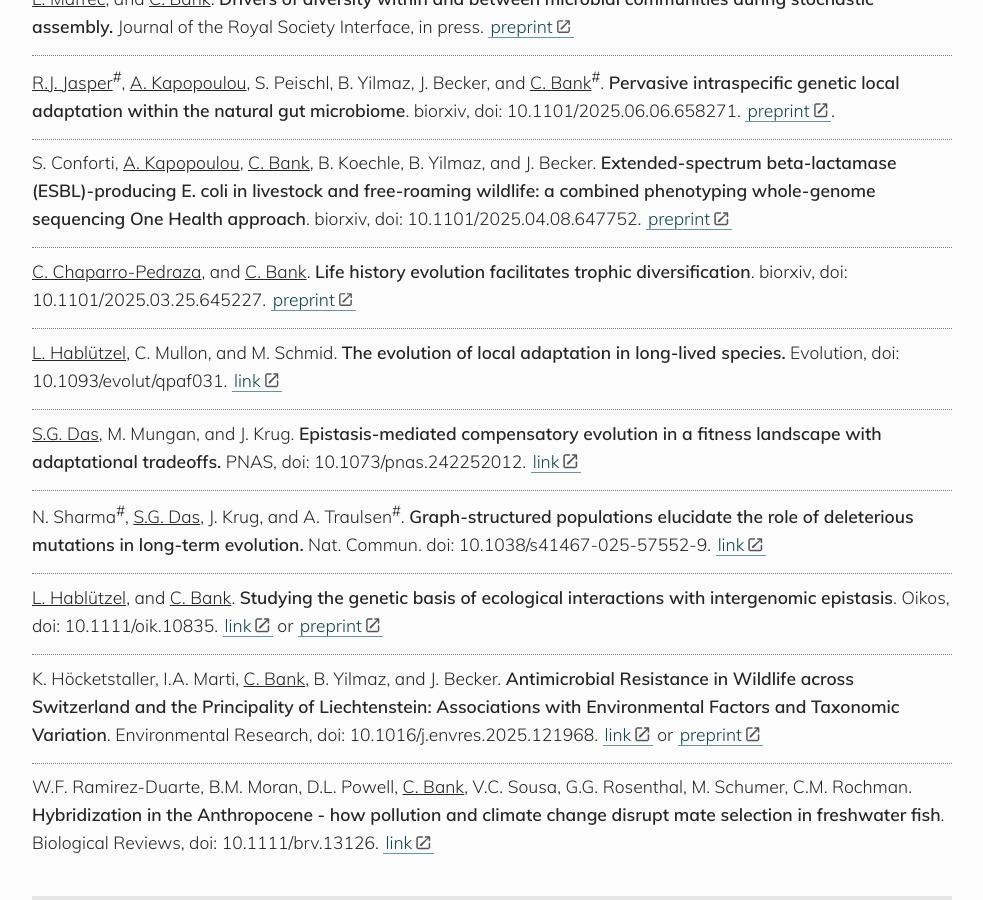
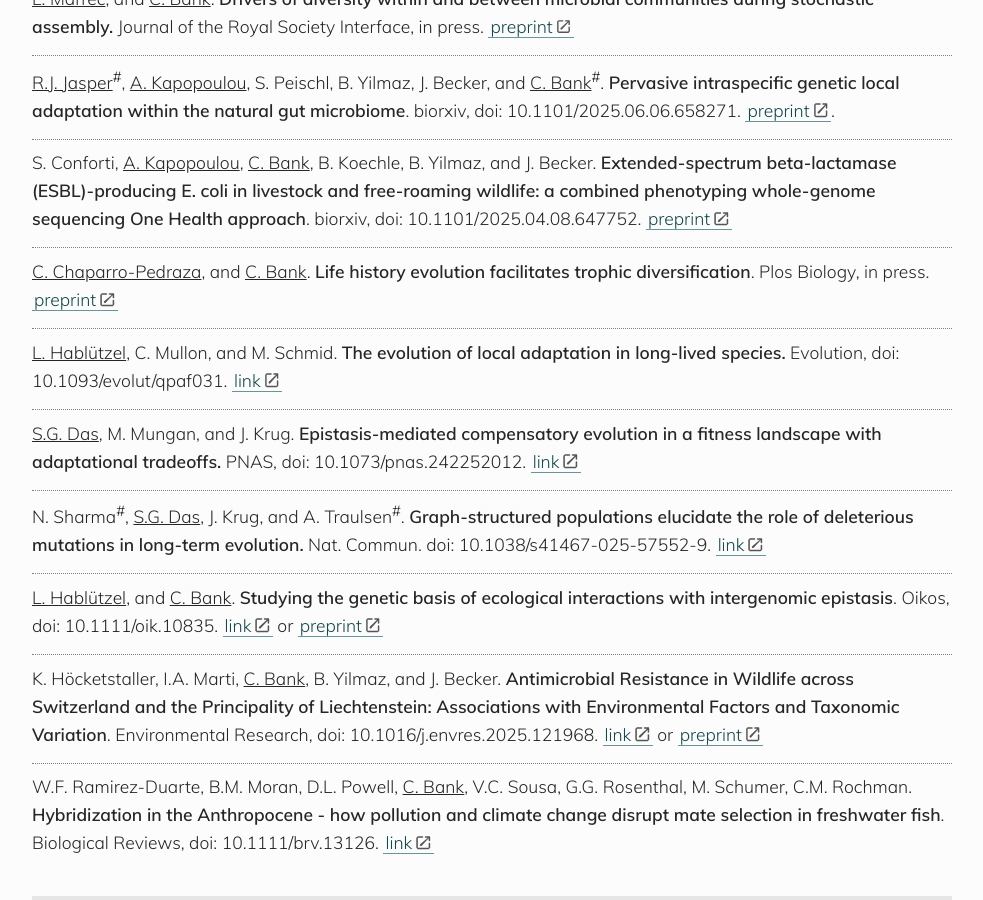
Before and after one commit to banklab/banklab.github.io, a Jekyll site: the page built from publications.md, in a window 1280 px wide and 900 px high, scrolled down 692 px. Shown: the whole window, without its empty margins (148-1131 px from the left). Built offline with Jekyll 4.4.1, drawn with Linux system fonts in a browser that asks for light colours; some web fonts are replaced.

Commit message:
Update publications.md
Paper accepted

```diff
--- a/publications.md
+++ b/publications.md
@@ -27,7 +27,7 @@ https://kramdown.gettalong.org/syntax.html#html-blocks
 
 S. Conforti, <u>A. Kapopoulou</u>, <u>C. Bank</u>, B. Koechle, B. Yilmaz, and J. Becker. **Extended-spectrum beta-lactamase (ESBL)-producing E. coli in livestock and free-roaming wildlife: a combined phenotyping whole-genome sequencing One Health approach**. biorxiv, doi: 10.1101/2025.04.08.647752. [preprint](https://www.biorxiv.org/content/10.1101/2025.04.08.647752v1)
 
-<u>C. Chaparro-Pedraza</u>, and <u>C. Bank</u>. **Life history evolution facilitates trophic diversification**. biorxiv, doi: 10.1101/2025.03.25.645227. [preprint](https://www.biorxiv.org/content/10.1101/2025.03.25.645227v1)
+<u>C. Chaparro-Pedraza</u>, and <u>C. Bank</u>. **Life history evolution facilitates trophic diversification**. Plos Biology, in press. [preprint](https://www.biorxiv.org/content/10.1101/2025.03.25.645227v1)
 
 <u>L. Hablützel</u>, C. Mullon, and M. Schmid. **The evolution of local adaptation in long-lived species.** Evolution, doi: 10.1093/evolut/qpaf031. [link](https://academic.oup.com/evolut/advance-article-abstract/doi/10.1093/evolut/qpaf031/8051330)
 
```
